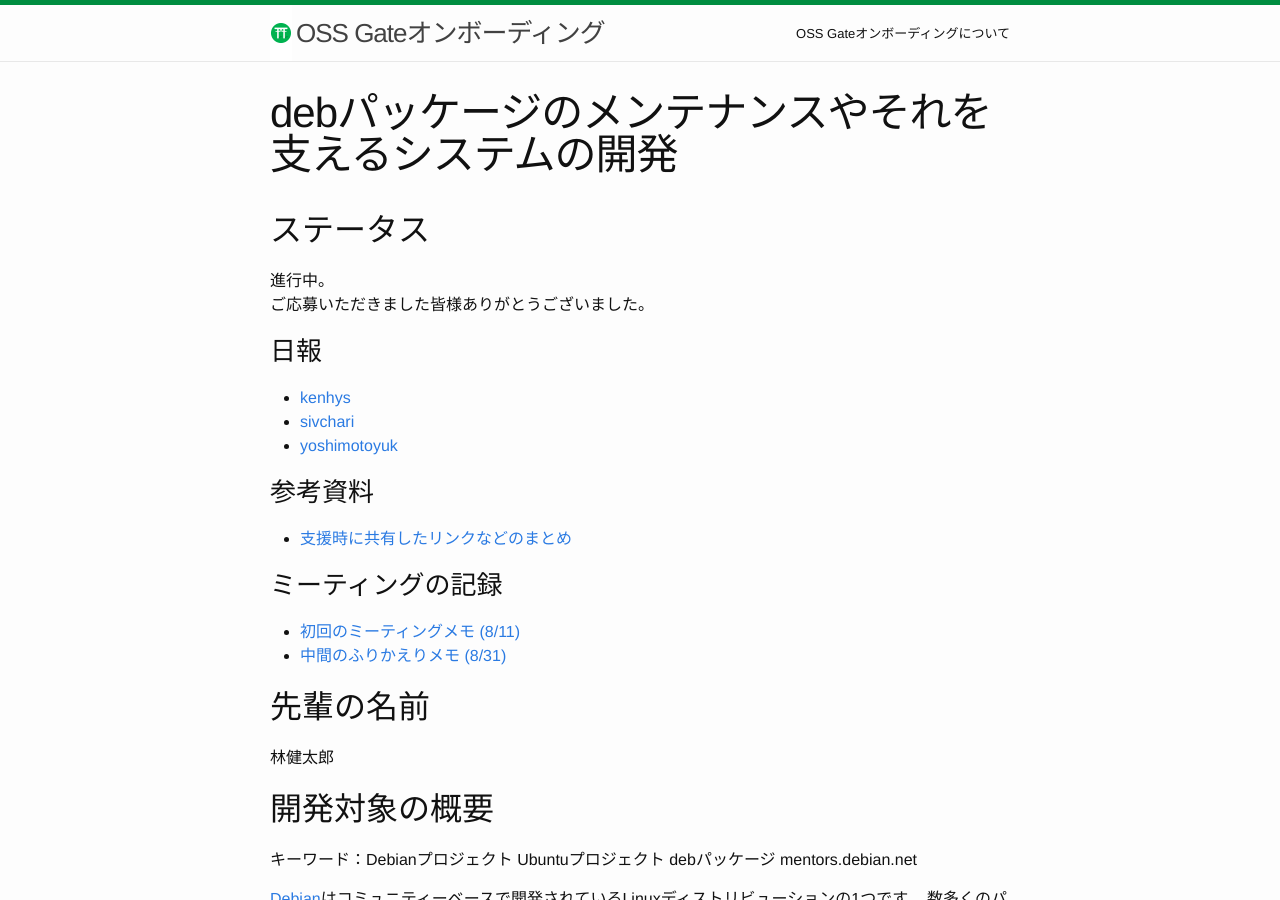
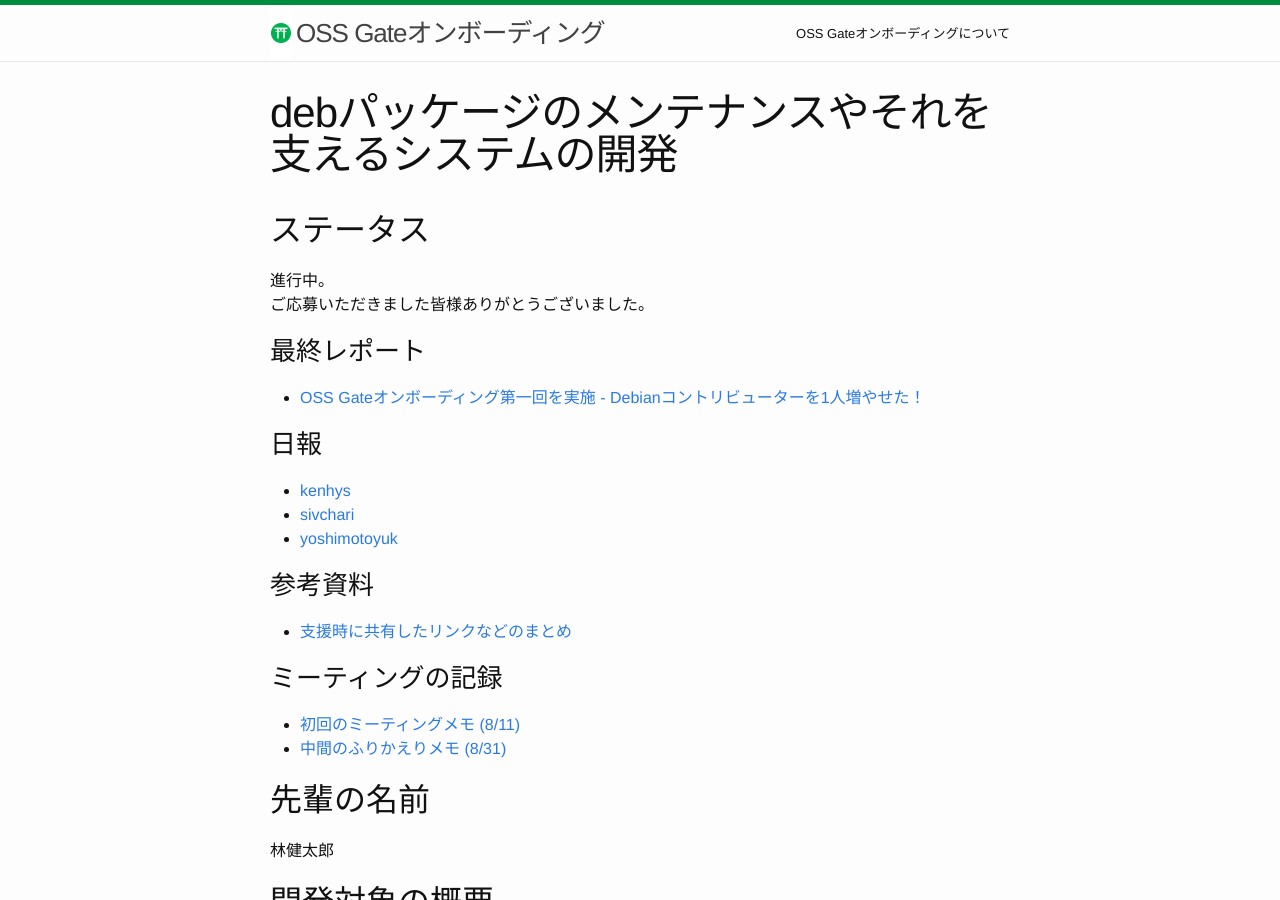
Before and after one commit to oss-gate/on-boarding, a Jekyll site: the page built from proposals/2021-08/kenhys-maintain-debian-packages/index.md, in a window 1280 px wide and 900 px high. Built offline with Jekyll 4.4.1, drawn with Linux system fonts in a browser that asks for light colours; Markdown is read by kramdown in place of the engine named in the settings; comment, search, counter and statistics services are not loaded.

Commit message:
2021-08: add link to final report

```diff
--- a/proposals/2021-08/kenhys-maintain-debian-packages/index.md
+++ b/proposals/2021-08/kenhys-maintain-debian-packages/index.md
@@ -7,6 +7,10 @@ title: debパッケージのメンテナンスやそれを支えるシステム
 
 進行中。<br>
 ご応募いただきました皆様ありがとうございました。
+
+### 最終レポート
+
+* [OSS Gateオンボーディング第一回を実施 - Debianコントリビューターを1人増やせた！](https://oss-gate.github.io/report/on-boarding/2021/10/08/on-boarding-2021-08-kenhys.html)
 
 ### 日報
 
```
